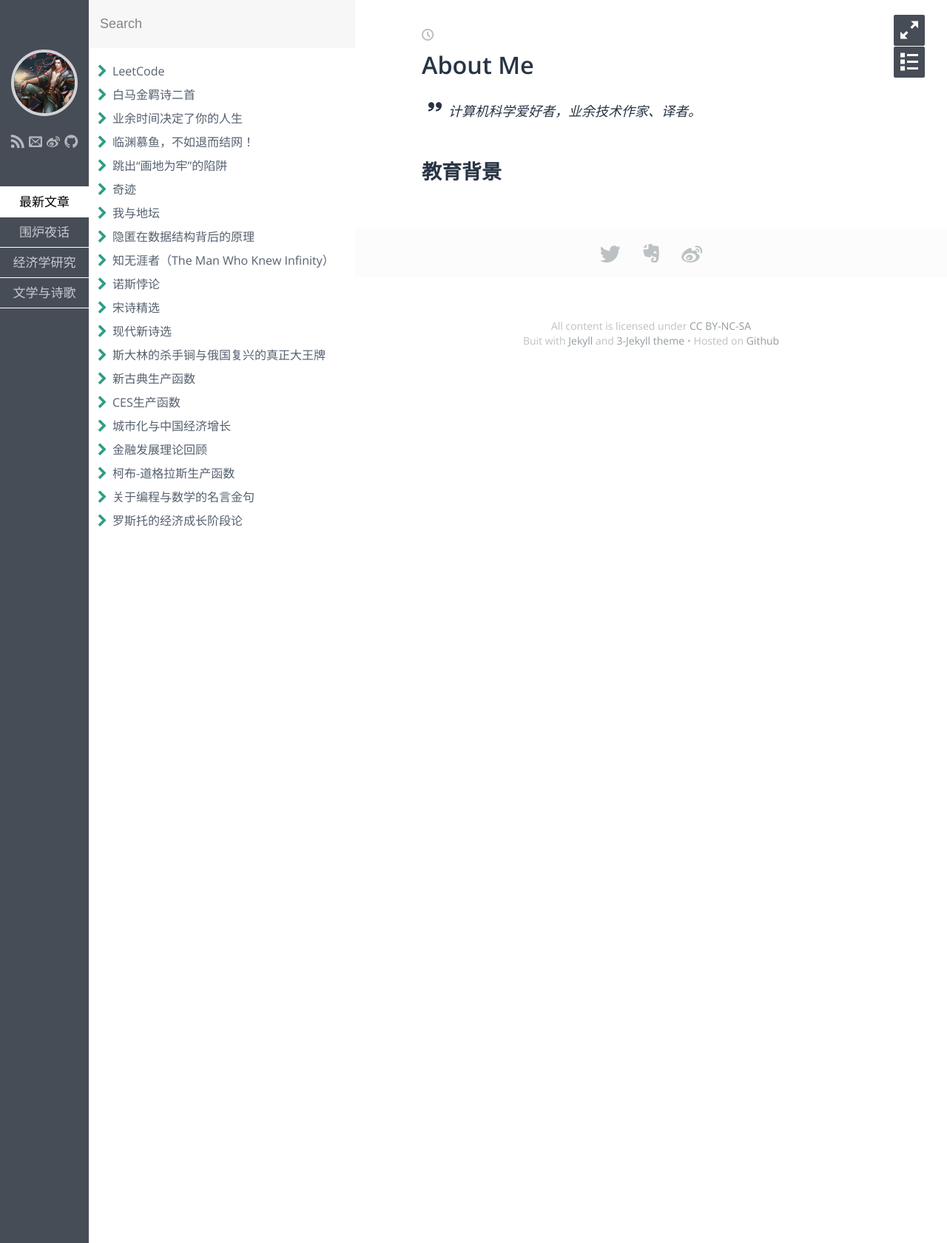
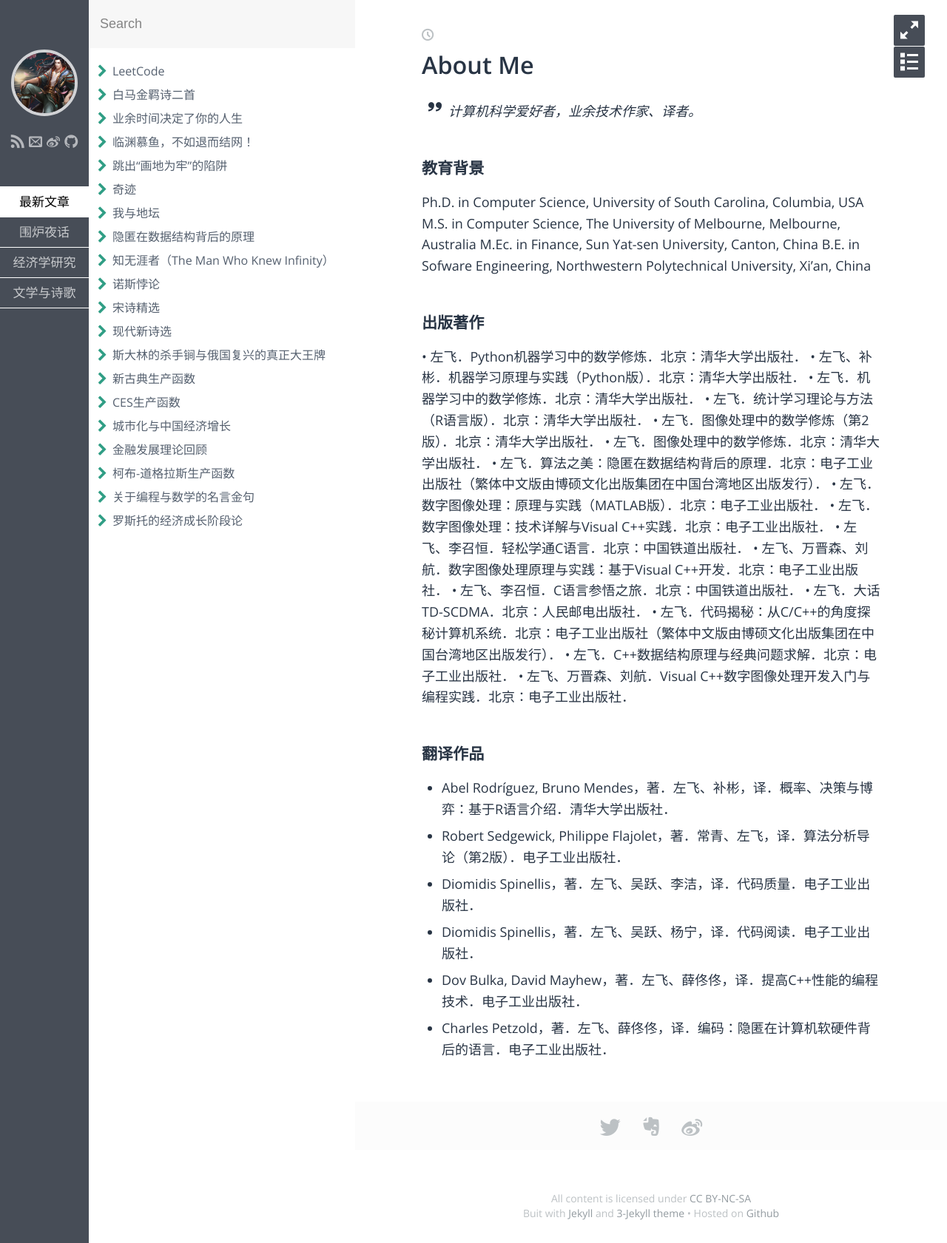
Before and after one commit to fzuo/baimafujinji, a Jekyll site: the page built from index.md, in a window 1280 px wide. Shown: the whole page at 74% size. Built offline with Jekyll 4.4.1, drawn with Linux system fonts in a browser that asks for light colours; some web fonts are replaced.

Commit message:
Update index.md

```diff
--- a/index.md
+++ b/index.md
@@ -5,4 +5,37 @@ layout: post
 
 > 计算机科学爱好者，业余技术作家、译者。
 
-## 教育背景
+### 教育背景
+
+Ph.D. in Computer Science, University of South Carolina, Columbia, USA
+M.S. in Computer Science, The University of Melbourne, Melbourne, Australia
+M.Ec. in Finance, Sun Yat-sen University, Canton, China
+B.E. in Sofware Engineering, Northwestern Polytechnical University, Xi'an, China
+
+### 出版著作
+
+•	左飞．Python机器学习中的数学修炼．北京：清华大学出版社．
+•	左飞、补彬．机器学习原理与实践（Python版）．北京：清华大学出版社．
+•	左飞．机器学习中的数学修炼．北京：清华大学出版社．
+•	左飞．统计学习理论与方法（R语言版）．北京：清华大学出版社．
+•	左飞．图像处理中的数学修炼（第2版）．北京：清华大学出版社．
+•	左飞．图像处理中的数学修炼．北京：清华大学出版社．
+•	左飞．算法之美：隐匿在数据结构背后的原理．北京：电子工业出版社（繁体中文版由博硕文化出版集团在中国台湾地区出版发行）．
+•	左飞．数字图像处理：原理与实践（MATLAB版）．北京：电子工业出版社．
+•	左飞．数字图像处理：技术详解与Visual C++实践．北京：电子工业出版社．
+•	左飞、李召恒．轻松学通C语言．北京：中国铁道出版社．
+•	左飞、万晋森、刘航．数字图像处理原理与实践：基于Visual C++开发．北京：电子工业出版社．
+•	左飞、李召恒．C语言参悟之旅．北京：中国铁道出版社．
+•	左飞．大话TD-SCDMA．北京：人民邮电出版社．
+•	左飞．代码揭秘：从C/C++的角度探秘计算机系统．北京：电子工业出版社（繁体中文版由博硕文化出版集团在中国台湾地区出版发行）．
+•	左飞．C++数据结构原理与经典问题求解．北京：电子工业出版社．
+•	左飞、万晋森、刘航．Visual C++数字图像处理开发入门与编程实践．北京：电子工业出版社．
+
+### 翻译作品
+
+- Abel Rodríguez, Bruno Mendes，著．左飞、补彬，译．概率、决策与博弈：基于R语言介绍．清华大学出版社．
+-	Robert Sedgewick, Philippe Flajolet，著．常青、左飞，译．算法分析导论（第2版）．电子工业出版社．
+-	Diomidis Spinellis，著．左飞、吴跃、李洁，译．代码质量．电子工业出版社．
+-	Diomidis Spinellis，著．左飞、吴跃、杨宁，译．代码阅读．电子工业出版社．
+-	Dov Bulka, David Mayhew，著．左飞、薛佟佟，译．提高C++性能的编程技术．电子工业出版社．
+-	Charles Petzold，著．左飞、薛佟佟，译．编码：隐匿在计算机软硬件背后的语言．电子工业出版社．
```
